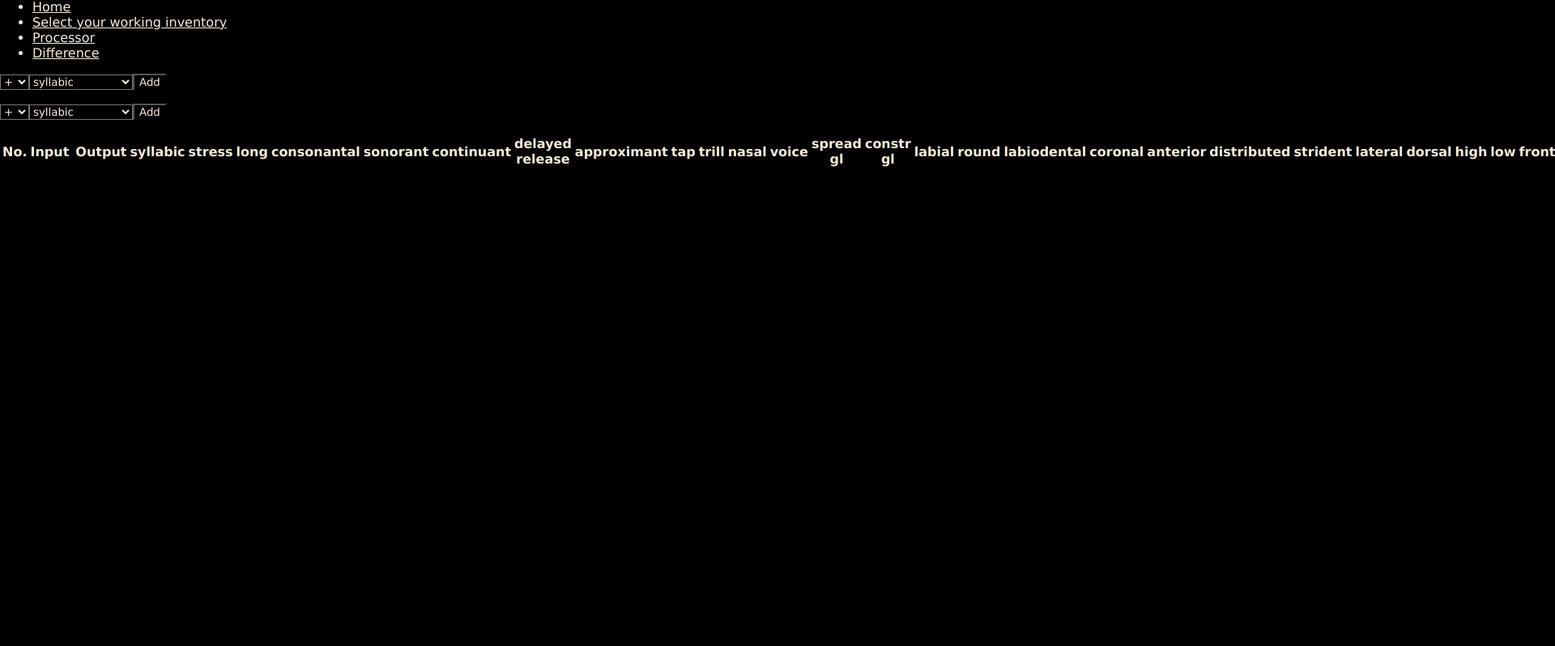
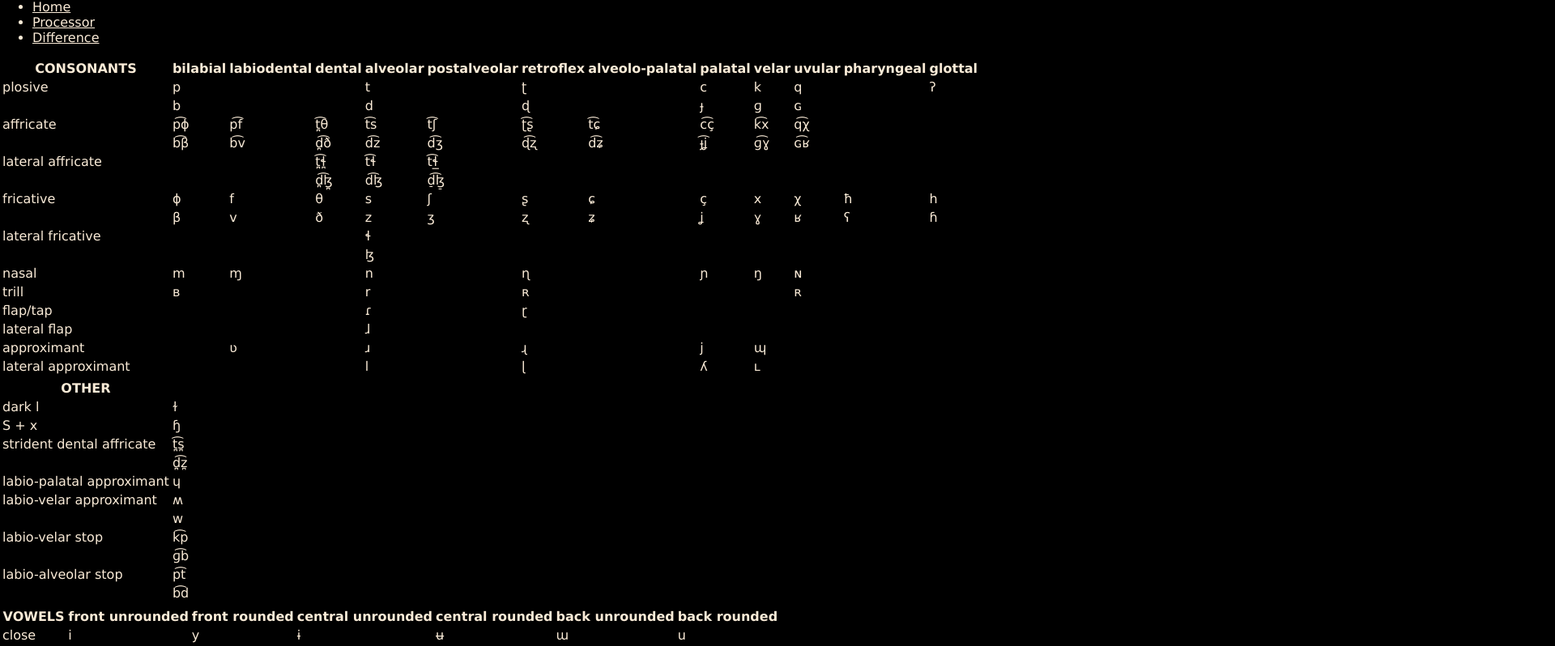
Before and after one commit to MarcinFort/phon_processor, a React (Create React App) app: page /processor in a window 1280 px wide. Shown: the part 17-815 px from the top of the page at 81% size, 1920 px wide, since content can reach past the window. Built offline with nearby package versions, Linux system fonts and the light colour scheme.

Commit message:
Make PickInventory a subcomponent of the PhonProcessor

```diff
--- a/src/Header.js
+++ b/src/Header.js
@@ -6,7 +6,6 @@ export const Header = () => (
         <nav>
             <ul>
                 <li><Link to='/'>Home</Link></li>
-                <li><Link to='/inventory'>Select your working inventory</Link></li>
                 <li><Link to='/processor'>Processor</Link></li>
                 <li><Link to='/difference'>Difference</Link></li>
             </ul>
--- a/src/Main.js
+++ b/src/Main.js
@@ -1,6 +1,5 @@
 import React from 'react';
 import { Home } from './Home';
-import { PickInventory } from './PickInventory';
 import { PhonProcessor } from './PhonProcessor';
 import { Difference } from './Difference';
 import { Switch, Route } from 'react-router-dom';
@@ -9,7 +8,6 @@ export const Main = () => (
     <main>
       <Switch>
         <Route exact path='/' component={Home}/>
-        <Route path='/inventory' component={PickInventory}/>
         <Route path='/processor' component={PhonProcessor}/>
         <Route path='/difference' component={Difference}/>
       </Switch>
--- a/src/PhonProcessor.js
+++ b/src/PhonProcessor.js
@@ -1,12 +1,28 @@
 import React from 'react';
 import { SegmentDiv } from './SegmentDiv';
 import { InvWindow } from './InvWindow';
+import { PickInventory } from './PickInventory';
 
 export class PhonProcessor extends React.Component {
 
     state = {
+        inventory: [],
+        stage: 1,
         input_features: {},
         structural_change: {}
+    }
+
+    toggleSegmentSelection(ipa) {
+        if (!this.state.inventory.includes(ipa)) {
+            this.setState({
+                inventory: this.state.inventory.concat([ipa])
+            });
+        } else {
+            let inv = this.state.inventory.filter(x => x !== ipa);
+            this.setState({
+                inventory: inv
+            });
+        }
     }
 
     addInputFeature(feature) {
@@ -40,9 +56,13 @@ export class PhonProcessor extends React.Component {
     render() {
         return(
             <div>
-                <SegmentDiv addFeature={this.addInputFeature.bind(this)} removeFeature={this.removeInputFeature.bind(this)} features={this.state.input_features} key={1} />
-                <SegmentDiv addFeature={this.addSCFeature.bind(this)} removeFeature={this.removeSCFeature.bind(this)} features={this.state.structural_change} key={2} />
-                <InvWindow input_features={this.state.input_features} structural_change={this.state.structural_change} />
+                {this.state.stage === 1 ? <PickInventory toggleSegmentSelection={this.toggleSegmentSelection.bind(this)}/> :
+                <div>
+                    <SegmentDiv addFeature={this.addInputFeature.bind(this)} removeFeature={this.removeInputFeature.bind(this)} features={this.state.input_features} key={1} />
+                    <SegmentDiv addFeature={this.addSCFeature.bind(this)} removeFeature={this.removeSCFeature.bind(this)} features={this.state.structural_change} key={2} />
+                    <InvWindow input_features={this.state.input_features} structural_change={this.state.structural_change} />
+                </div>
+                }
             </div>
         )
     }
--- a/src/PickInventory.js
+++ b/src/PickInventory.js
@@ -2,23 +2,6 @@ import React from 'react';
 import { PickInventoryTableData } from './PickInventoryTableData';
 
 export class PickInventory extends React.Component {
-
-    state = {
-        inventory: []
-    };
-
-    toggleSegmentSelection(ipa) {
-        if (!this.state.inventory.includes(ipa)) {
-            this.setState({
-                inventory: this.state.inventory.concat([ipa])
-            });
-        } else {
-            let inv = this.state.inventory.filter(x => x !== ipa);
-            this.setState({
-                inventory: inv
-            });
-        }
-    }
 
     render() {
 
@@ -47,7 +30,7 @@ export class PickInventory extends React.Component {
                         </tr>
                     </thead>
                     <tbody>
-                        {basic_consonants.map(x => <tr>{x.map(y => <PickInventoryTableData ipa={y} toggleSegmentSelection={this.toggleSegmentSelection.bind(this)}/>)}</tr>)}
+                        {basic_consonants.map(x => <tr>{x.map(y => <PickInventoryTableData ipa={y} toggleSegmentSelection={this.props.toggleSegmentSelection}/>)}</tr>)}
                     </tbody>
                     <thead>
                         <tr>
@@ -55,7 +38,7 @@ export class PickInventory extends React.Component {
                         </tr>
                     </thead>
                     <tbody>
-                        {other_consonants.map(x => <tr>{x.map(y => <PickInventoryTableData ipa={y} toggleSegmentSelection={this.toggleSegmentSelection.bind(this)}/>)}</tr>)}
+                        {other_consonants.map(x => <tr>{x.map(y => <PickInventoryTableData ipa={y} toggleSegmentSelection={this.props.toggleSegmentSelection}/>)}</tr>)}
                     </tbody>
                 </table>
                 <table id="vowels">
@@ -69,7 +52,7 @@ export class PickInventory extends React.Component {
                         <th>back rounded</th>
                     </thead>
                     <tbody>
-                        {vowels.map(x => <tr>{x.map(y => <PickInventoryTableData ipa={y} toggleSegmentSelection={this.toggleSegmentSelection.bind(this)}/>)}</tr>)}
+                        {vowels.map(x => <tr>{x.map(y => <PickInventoryTableData ipa={y} toggleSegmentSelection={this.props.toggleSegmentSelection}/>)}</tr>)}
                     </tbody>
                 </table>
             </div>
```
